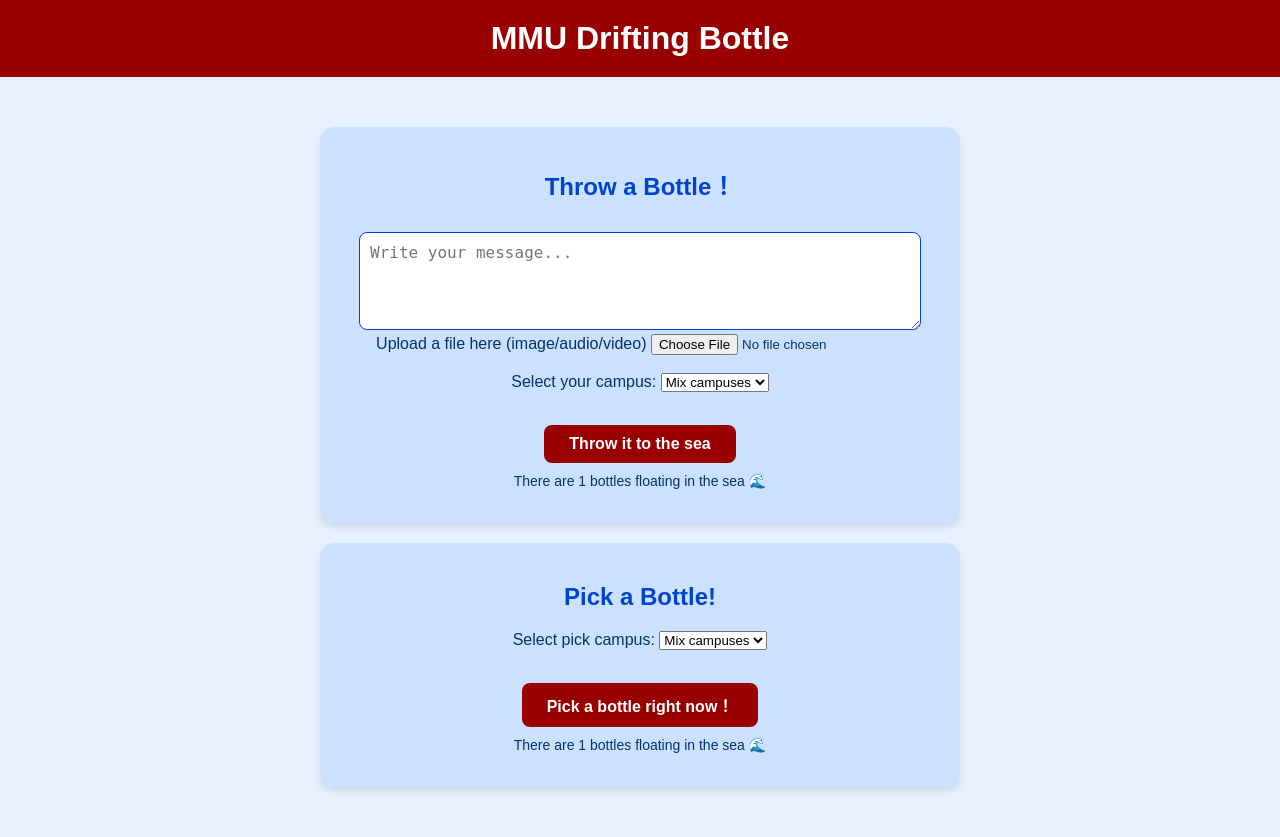
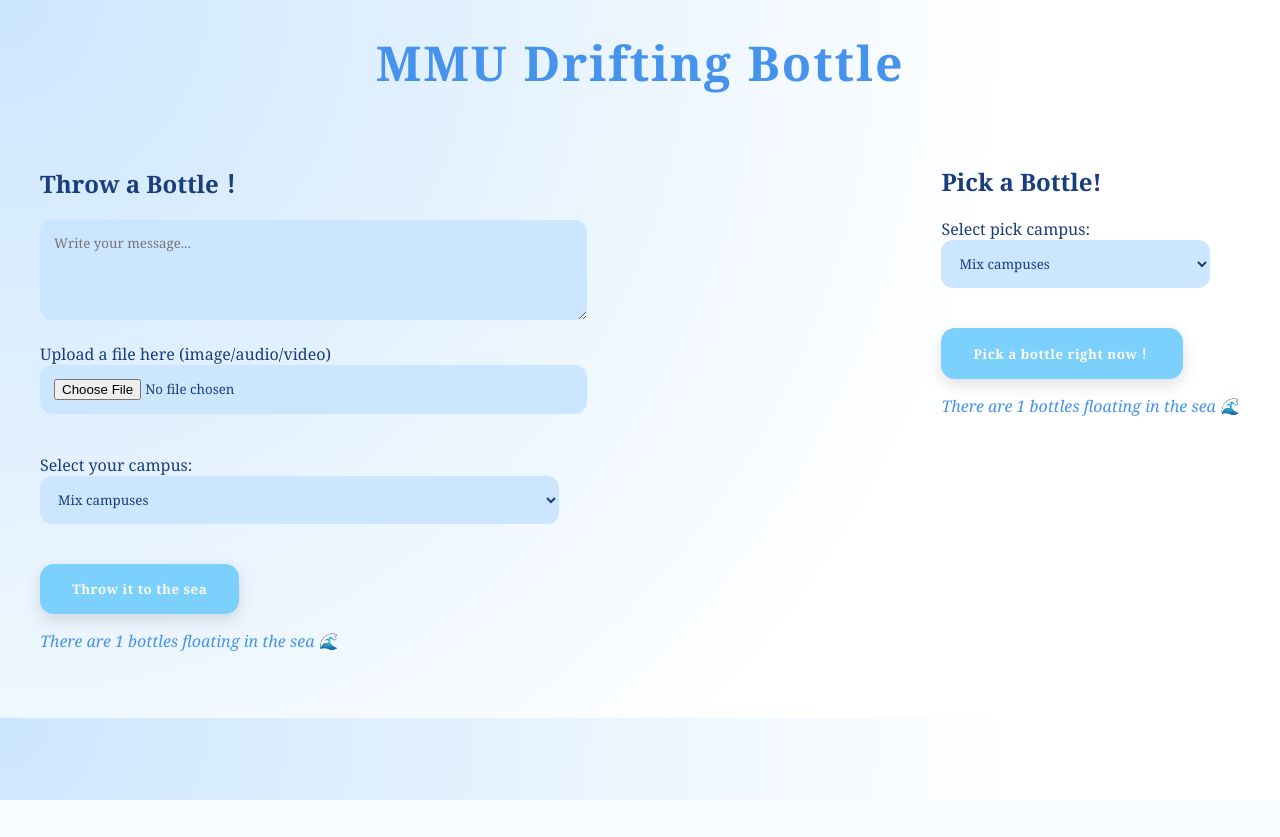
Before and after one commit to Mini-IT-Project/2520-CSP1123-TC1L-G-09, a Flask app: template src/templates/DriftingBottle.html in a window 1280 px wide. After the commit the page ends 800 px from the top, so only its background shows below. Run offline with Flask 3, Linux system fonts and the light colour scheme; the template is opened without the code that fills it: most values are stand-ins (such as "Sample title", 1, 10 or a date in 2020).

Commit message:
ui drifting bottle version1

```diff
--- a/src/main.py
+++ b/src/main.py
@@ -4,4 +4,4 @@ main_bp = Blueprint("main", __name__)
 
 @main_bp.route("/")
 def index():
-    return render_template("index.html", events=events, announcements=announcements)
+    return render_template("homepage.html")
--- a/src/static/style.css
+++ b/src/static/style.css
@@ -1,117 +1,153 @@
+:root {
+    --section-blue: #4593ec;
+    --button-blue: #7bd1fc;
+    --input-bg: #cce6ff;
+    --light-bg: #fdf9f0;
+    --text-blue: #1a3d7c;
+    --paper-bg: #fdf9f0;
+}
+
 body {
-    font-family: Arial, sans-serif;
-    background: #e6f0ff;
-    color: #003366;
-    text-align: center;
     margin: 0;
-    padding: 0;
+    font-family: "Georgia", "Times New Roman", serif;
+    color: var(--text-blue);
+    background: radial-gradient(circle at top left, #cce6ff, #ffffff 70%);
 }
 
 header {
-    background-color: #990000;
-    color: white;
-    padding: 20px 0;
-    font-size: 2em;
+    text-align: center;
+    font-size: 3em;
     font-weight: bold;
+    color: var(--section-blue);
+    letter-spacing: 2px;
+    padding: 30px 0;
 }
 
 main {
-    padding: 30px 20px;
+    max-width: 1200px;
+    margin: 0 auto;
+    padding: 20px 20px 50px 20px;
+    display: flex;
+    flex-wrap: nowrap;
+    gap: 40px;
+    justify-content: space-between;
 }
 
+#left and right layout
 .section {
-    background-color: #cce0ff;
-    border-radius: 15px;
-    padding: 20px;
-    margin: 20px auto;
-    max-width: 600px;
-    box-shadow: 0 4px 8px rgba(0,0,0,0.1);
+    background-color: var(--light-bg);
+    border-radius: 22px;
+    padding: 40px 30px;
+    box-shadow: 0 12px 28px rgba(0,0,0,0.08);
+    transition: transform 0.25s ease, box-shadow 0.25s ease;
+    flex: 0 0 40%;
+    display: flex;
+    flex-direction: column;
+    gap: 20px;
 }
 
-h2 {
-    color: #0044cc;
+.section:hover {
+    transform: translateY(-5px);
+    box-shadow: 0 18px 35px rgba(0,0,0,0.12);
 }
 
-textarea {
+form textarea, form select, form input[type="file"] {
     width: 90%;
-    font-size: 16px;
-    padding: 10px;
-    border-radius: 8px;
-    border: 1px solid #0044cc;
-    margin-top: 10px;
+    padding: 14px;
+    margin-bottom: 18px;
+    border-radius: 12px;
+    border: none;
+    font-family: "Georgia", "Times New Roman", serif;
+    color: var(--text-blue);
+    background-color: var(--input-bg);
+    transition: box-shadow 0.2s;
+}
+
+form textarea:focus, form select:focus, form input[type="file"]:focus {
+    box-shadow: 0 0 8px var(--button-blue);
+    outline: none;
 }
 
 button {
-    margin-top: 15px;
-    padding: 10px 25px;
-    font-size: 16px;
+    background-color: var(--button-blue);
+    color: var(--light-bg);
+    padding: 16px 32px;
+    border: none;
+    border-radius: 14px;
+    cursor: pointer;
+    font-family: "Georgia", "Times New Roman", serif;
     font-weight: bold;
-    color: white;
-    background-color: #990000;
-    border: none;
-    border-radius: 8px;
-    cursor: pointer;
+    letter-spacing: 0.5px;
+    box-shadow: 0 6px 16px rgba(0,0,0,0.12);
+    transition: all 0.25s ease;
+    margin-right: 20px;
+}
+
+button:last-child {
+    margin-right: 0;
 }
 
 button:hover {
-    background-color: #cc0000;
+    background-color: #85d0ff;
+    transform: translateY(-3px);
+    box-shadow: 0 8px 22px rgba(0,0,0,0.18);
+}
+
+.bottle_content {
+    text-align: left;
+    padding: 30px 35px;
+    margin: 25px 0 0 0;
+    border-radius: 18px;
+    background-color: var(--paper-bg);
+    font-family: "Georgia", "Times New Roman", serif;
+    font-size: 1.2em;
+    line-height: 1.8em;
+    letter-spacing: 0.5px;
+    color: var(--text-blue);
+    box-shadow: 0 8px 20px rgba(0,0,0,0.1);
+}
+
+.bottle_content img, .bottle_content video {
+    max-width: 100%;
+    display: block;
+    margin: 12px auto 0;
+    border-radius: 8px;
+}
+
+.bottle_content audio {
+    width: 100%;
+    margin-top: 12px;
+    display: block;
 }
 
 .info {
-    margin-top: 10px;
-    font-size: 14px;
-    color: #003366;
+    color: var(--section-blue);
+    font-style: italic;
+    text-align: left;
 }
 
-blockquote {
-    font-size: 18px;
-    background-color: #d9f0ff;
-    padding: 15px;
-    border-left: 5px solid #0044cc;
-    display: inline-block;
-    max-width: 80%;
-    margin: 20px auto;
+@media (max-width: 900px) {
+    main {
+        flex-direction: column;
+        gap: 30px;
+    }
+
+    .section {
+        flex: 1 1 100%;
+        min-width: auto;
+    }
+
+    form textarea, form select, form input[type="file"] {
+        width: 100%;
+    }
+
+    button {
+        width: 100%;
+        margin-right: 0;
+        margin-bottom: 12px;
+    }
+
+    button:last-child {
+        margin-bottom: 0;
+    }
 }
-
-a {
-    display: inline-block;
-    margin-top: 20px;
-    text-decoration: none;
-    color: #0044cc;
-    font-weight: bold;
-}
-
-.input_column {
-    width: 40%;
-    height: 20px;
-    font-size: 16px;
-    padding: 7px;
-    border-radius: 10px;
-    border: 2px solid #0044cc;
-    margin-top: 10px;
-    box-shadow: 0 4px 8px rgba(0,0,0,0.1);
-}
-.input_column:hover {
-    border-color: #000000;
-}
-.input_column:focus {
-    box-shadow: 0 0 10px rgba(255,102,0,0.5);
-}
-h1 {
-    color: #0044cc;
-}
-.register_a {
-    color:blue;
-    text-decoration:none;
-    font-weight:bold;
-}
-.register_a:hover {
-    color: #0099ff;
-}
-.login_label {
-    display: inline-block;
-    font-size: 20px;
-    font-weight: bold;
-    width: 105px;
-    text-align: left;
-}
```
